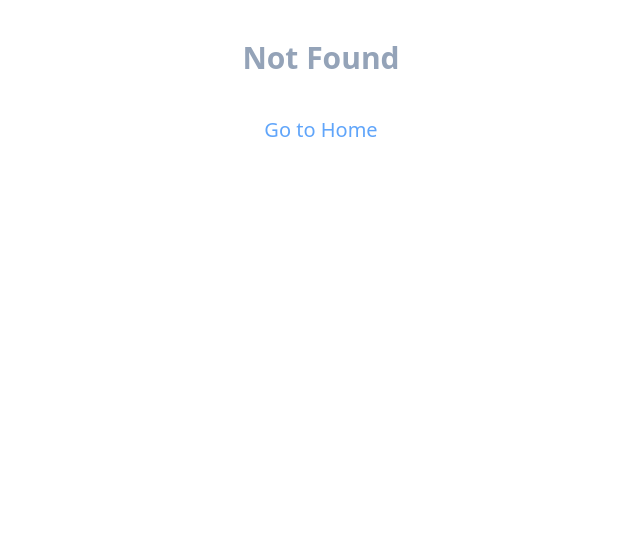
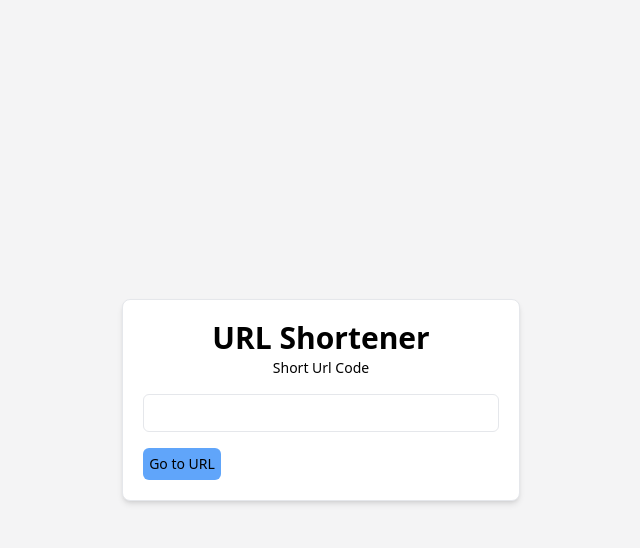
Before and after one commit to Narendira27/URL-Shortner, a React (Vite) app in the folder frontend/: page /get in a window 1280 px wide. Before the commit this address had no page. Shown: the top 548 px of the page, without its empty margins (319-959 px from the left). Built offline with nearby package versions, Linux system fonts and the light colour scheme.

Commit message:
added get page

```diff
--- a/frontend/src/App.jsx
+++ b/frontend/src/App.jsx
@@ -1,7 +1,8 @@
-import { BrowserRouter, Routes, Route } from 'react-router-dom'
-import Home from "../../frontend/src/pages/home"
-import Verify from './pages/verify'
-import NotFound from './pages/notfound'
+import { BrowserRouter, Routes, Route } from "react-router-dom";
+import Home from "../../frontend/src/pages/home";
+import Verify from "./pages/verify";
+import NotFound from "./pages/notfound";
+import GetUrl from "./pages/get";
 
 function App() {
   return (
@@ -10,11 +11,12 @@ function App() {
         <Routes>
           <Route path="/" element={<Home />} />
           <Route path="/verify" element={<Verify />} />
+          <Route path="/get" element={<GetUrl />} />
           <Route path="/*" element={<NotFound />} />
         </Routes>
       </BrowserRouter>
     </>
-  )
+  );
 }
 
-export default App
+export default App;
--- /dev/null
+++ b/frontend/src/pages/get.jsx
@@ -0,0 +1,31 @@
+import { url } from "@/url";
+import { useState } from "react";
+
+const GetUrl = () => {
+  const [shortCode, setShortCode] = useState("");
+  const onClickGetUrl = () => {
+    const getUrl = `${url}get/${shortCode}/`;
+    window.open(getUrl, "_blank");
+  };
+  return (
+    <div className="bg-zinc-100 min-h-screen min-w-screen flex flex-col items-center justify-center">
+      <div className="bg-white border shadow-md rounded-lg p-5">
+        <h1 className="text-3xl font-bold mb-0.5 text-center">URL Shortener</h1>
+        <p className="text-sm mb-4 text-center">Short Url Code</p>
+        <input
+          value={shortCode}
+          onChange={(e) => setShortCode(e.target.value)}
+          className="border mb-2 w-full px-2 py-1 text-slate-600 text-lg rounded-md"
+        ></input>
+        <button
+          onClick={onClickGetUrl}
+          className=" p-1.5 mt-2 rounded-md text-sm  bg-blue-400"
+        >
+          Go to URL
+        </button>
+      </div>
+    </div>
+  );
+};
+
+export default GetUrl;
--- a/frontend/src/url.js
+++ b/frontend/src/url.js
@@ -1,4 +1,4 @@
-const url = "https://url.narendira.tech/"
-// const url = "http://127.0.0.1:54321/" 54321
-const mailUrl = "https://verify.narendira.tech/"
-export { url, mailUrl }
+// const url = "https://url.narendira.tech/"
+const url = "http://127.0.0.1:54321/";
+const mailUrl = "https://verify.narendira.tech/";
+export { url, mailUrl };
```
